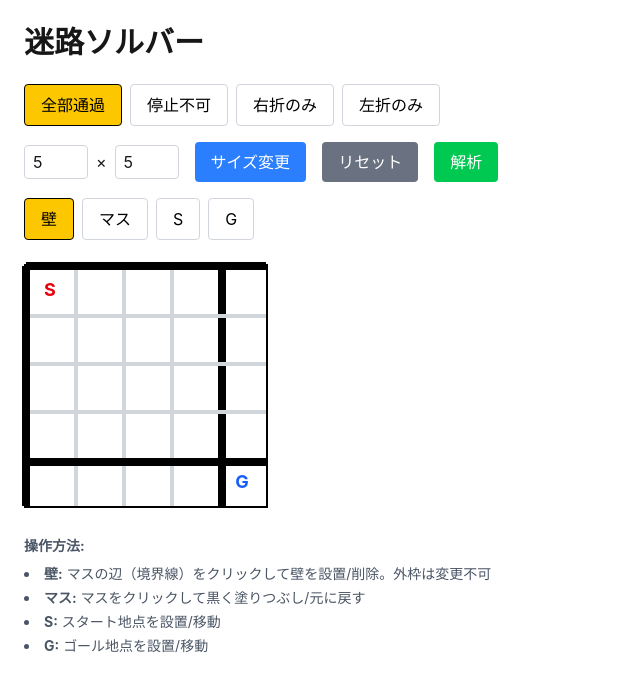
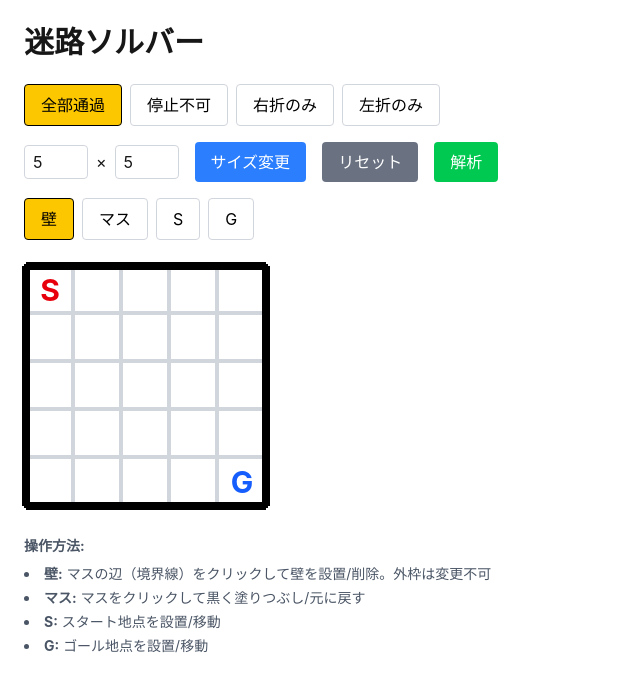
Before and after one commit to izmktr/riddletools, a Next.js app: page /maze in a window 1280 px wide. Shown: the top 692 px of the page, without its empty margins (0-640 px from the left). Built offline with nearby package versions, Linux system fonts and the light colour scheme.

Commit message:
feat: 迷路のセルスタイルを改善し、壁のクリック処理を強化

```diff
--- a/src/app/maze/page.tsx
+++ b/src/app/maze/page.tsx
@@ -22,8 +22,6 @@ interface Coordinate {
   x: number;
   y: number;
 }
-
-const ThinWallGitter = 1; // 壁の細さを定義
 
 export default function MazePage() {
   const [width, setWidth] = useState(5);
@@ -333,19 +331,19 @@ export default function MazePage() {
   }, [mode]);
 
   const getCellStyle = (cell: Cell) => {
-    const baseStyle = "w-12 h-12 flex items-center justify-center text-lg font-bold";
+    const baseStyle = "w-12 h-12 flex items-center justify-center font-bold";
     const interactiveStyle = !isWallMode() ? "cursor-pointer" : "cursor-default";
     const hoverStyle = !isWallMode() ? "hover:bg-gray-100" : "";
 
     switch (cell.type) {
       case 'blocked':
-        return `${baseStyle} ${interactiveStyle} bg-black text-white z-3`;
+        return `${baseStyle} ${interactiveStyle} bg-black text-white text-lg z-3`;
       case 'start':
-        return `${baseStyle} ${interactiveStyle} bg-white text-red-600`;
+        return `${baseStyle} ${interactiveStyle} bg-white text-red-600 text-3xl leading-none`;
       case 'goal':
-        return `${baseStyle} ${interactiveStyle} bg-white text-blue-600`;
+        return `${baseStyle} ${interactiveStyle} bg-white text-blue-600 text-3xl leading-none`;
       default:
-        return `${baseStyle} ${interactiveStyle} bg-white ${hoverStyle}`;
+        return `${baseStyle} ${interactiveStyle} bg-white text-lg ${hoverStyle}`;
     }
   };
 
@@ -400,8 +398,13 @@ export default function MazePage() {
     // このセルがパスに含まれているかチェック
     const isInPath = solutionPath.some(coord => coord.x === colIndex && coord.y === rowIndex);
     const pathIndex = solutionPath.findIndex(coord => coord.x === colIndex && coord.y === rowIndex);
-    const rightPos = cellEdges.right !== 'wall' ? 1 - ThinWallGitter : 1;
-    const bottomPos = cellEdges.bottom !== 'wall' ? 1 : 1;
+    const rightOffsetClass = isOuterRight || cellEdges.right === 'wall' ? '-right-1' : 'right-0';
+    const bottomOffsetClass = isOuterBottom || cellEdges.bottom === 'wall' ? '-bottom-1' : 'bottom-0';
+    const rightEdgeZIndex = isOuterRight || cellEdges.right === 'wall' ? 10 : 5;
+    const bottomEdgeZIndex = isOuterBottom || cellEdges.bottom === 'wall' ? 10 : 5;
+    const shiftRightGridInWallMode = wallModeActive && !isOuterRight && cellEdges.right === 'normal';
+    const shiftBottomGridInWallMode = wallModeActive && !isOuterBottom && cellEdges.bottom === 'normal';
+    const cellZIndex = cell.type === 'start' || cell.type === 'goal' ? 20 : 3;
 
     return (
       <div key={`${rowIndex}-${colIndex}`} className="relative">
@@ -423,21 +426,41 @@ export default function MazePage() {
 
         {/* 右の辺 */}
         <div
-          className={`absolute -right-${rightPos} top-0 bottom-0 ${getWallThickness(cellEdges.right, isOuterRight, 'vertical')} ${
+          className={`absolute ${rightOffsetClass} top-0 bottom-0 ${getWallThickness(cellEdges.right, isOuterRight, 'vertical')} ${
             wallModeActive && !isOuterRight ? 'cursor-pointer' : 'cursor-default'
           } ${getWallStyle(cellEdges.right, isOuterRight)}`}
           onClick={() => wallModeActive && !isOuterRight && handleWallClick(rowIndex, colIndex, 'right')}
-          style={{ zIndex: cellEdges.right === 'wall' ? 10 : 5 }}
+          style={{
+            zIndex: rightEdgeZIndex,
+            transform: shiftRightGridInWallMode ? 'translateX(1px)' : undefined
+          }}
         />
+        {wallModeActive && !isOuterRight && (
+          <div
+            className="absolute -right-2 top-0 bottom-0 w-4 cursor-pointer bg-transparent"
+            onClick={() => handleWallClick(rowIndex, colIndex, 'right')}
+            style={{ zIndex: 20 }}
+          />
+        )}
 
         {/* 下の辺 */}
         <div
-          className={`absolute -bottom-${bottomPos} left-0 right-0 ${getWallThickness(cellEdges.bottom, isOuterBottom, 'horizontal')} ${
+          className={`absolute ${bottomOffsetClass} left-0 right-0 ${getWallThickness(cellEdges.bottom, isOuterBottom, 'horizontal')} ${
             wallModeActive && !isOuterBottom ? 'cursor-pointer' : 'cursor-default'
           } ${getWallStyle(cellEdges.bottom, isOuterBottom)}`}
           onClick={() => wallModeActive && !isOuterBottom && handleWallClick(rowIndex, colIndex, 'bottom')}
-          style={{ zIndex: cellEdges.bottom === 'wall' ? 10 : 5 }}
+          style={{
+            zIndex: bottomEdgeZIndex,
+            transform: shiftBottomGridInWallMode ? 'translateY(1px)' : undefined
+          }}
         />
+        {wallModeActive && !isOuterBottom && (
+          <div
+            className="absolute -bottom-2 left-0 right-0 h-4 cursor-pointer bg-transparent"
+            onClick={() => handleWallClick(rowIndex, colIndex, 'bottom')}
+            style={{ zIndex: 20 }}
+          />
+        )}
 
         {/* パスの線を描画 */}
         {isInPath && pathIndex > 0 && (
@@ -489,7 +512,7 @@ export default function MazePage() {
         <div
           className={getCellStyle(cell)}
           onClick={() => !wallModeActive && handleCellClick(rowIndex, colIndex)}
-          style={{ zIndex: 3 }}
+          style={{ zIndex: cellZIndex }}
         >
           {getCellContent(cell)}
         </div>
```
